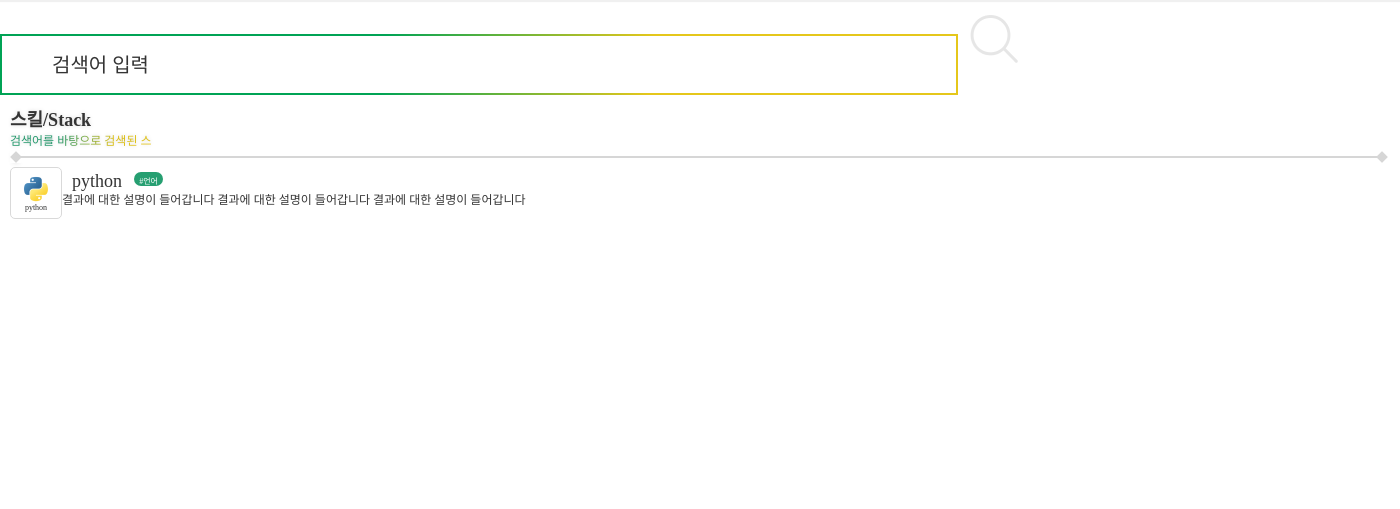
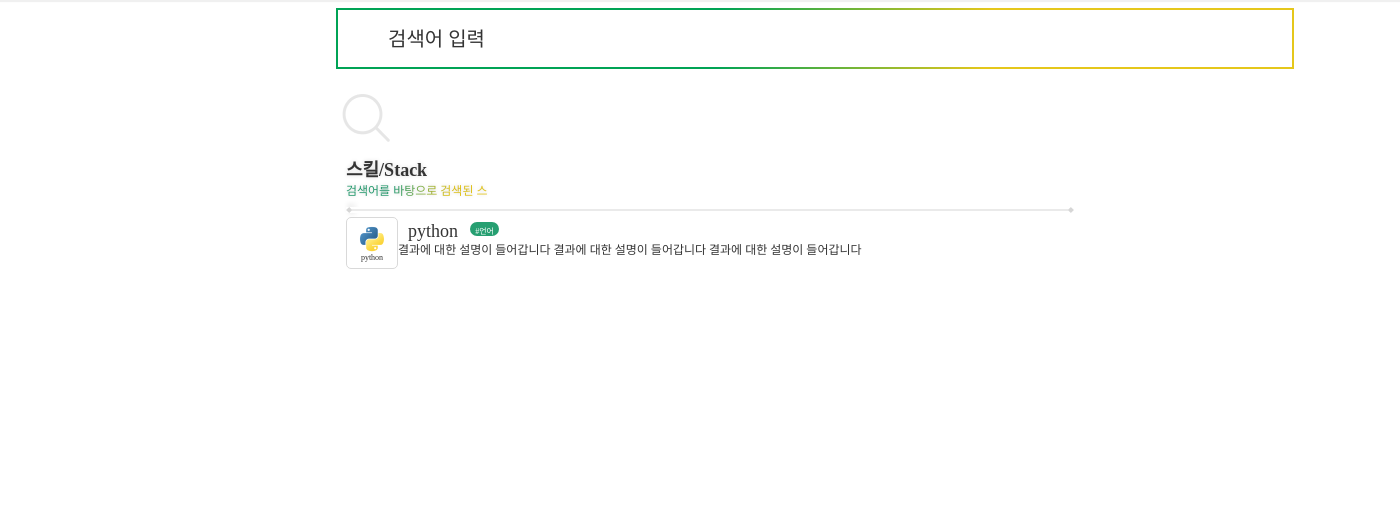
Before and after one commit to elementrix/YoungBoss_StackTree, a Django app: page /result/ in a window 1400 px wide. Shown: the part 65-574 px from the top of the page. Run offline with Django 4.2, Linux system fonts and the light colour scheme; some web fonts are replaced.

Commit message:
johnny result-check

```diff
--- a/stacktreeproject/account/static/css/login.css
+++ b/stacktreeproject/account/static/css/login.css
@@ -151,6 +151,10 @@
     color: #d9d9d9;
 }
 
+input:focus {
+    outline: none;
+}
+
 .btn-login {
     margin-top: 50px;
     border: none;
--- a/stacktreeproject/main/static/css/result.css
+++ b/stacktreeproject/main/static/css/result.css
@@ -229,6 +229,7 @@
     display:block;
     margin:auto;
 }
+
 .tag-btn-green{
     width: 29px;
     height: 14px;
@@ -241,6 +242,7 @@
     float:left;
     margin-top: 5px;
 }
+
 .tag-btn-hashtag{
     width: 20px;
     height: 12px;
@@ -257,3 +259,15 @@
 .lang-description{
     display:block;
 }
+
+.signup-contents{
+    display: flex;
+    flex-direction: column;
+    justify-content: space-between;
+    margin-left: 24%;
+    margin-right: 24%;
+}
+
+.gray-line {
+    width: 100%;
+}
--- a/stacktreeproject/main/templates/result.html
+++ b/stacktreeproject/main/templates/result.html
@@ -32,7 +32,7 @@
                 <p class="stack-explain">
                     검색어를 바탕으로 검색된 스킬
                 </p>
-                <img class="grey-line" src="{% static 'img/Line.jpg' %}" style="margin-left: 10px;">
+                <img class="gray-line" src="{% static 'img/Line.jpg' %}" style="margin-left: 10px;">
 
                 <div class="stack-group">
                         <div class="lang-square">
```
